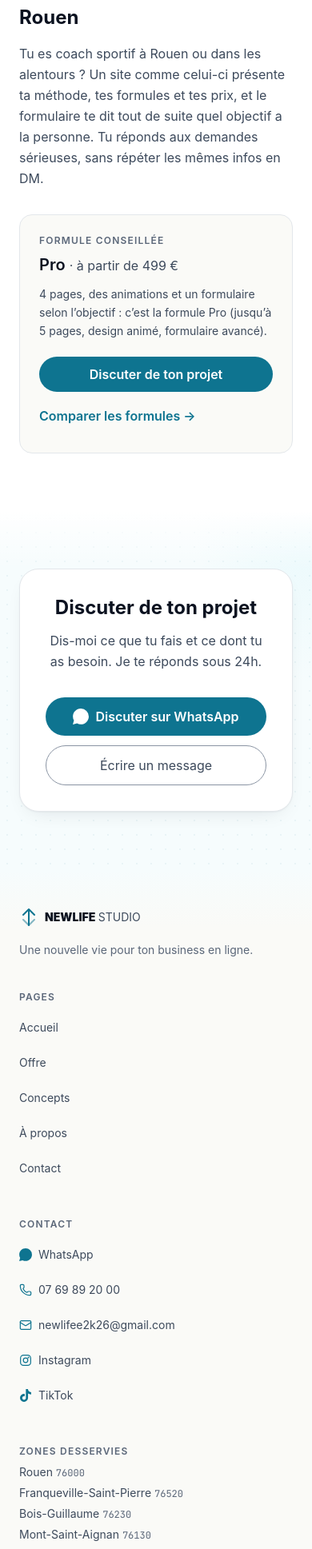
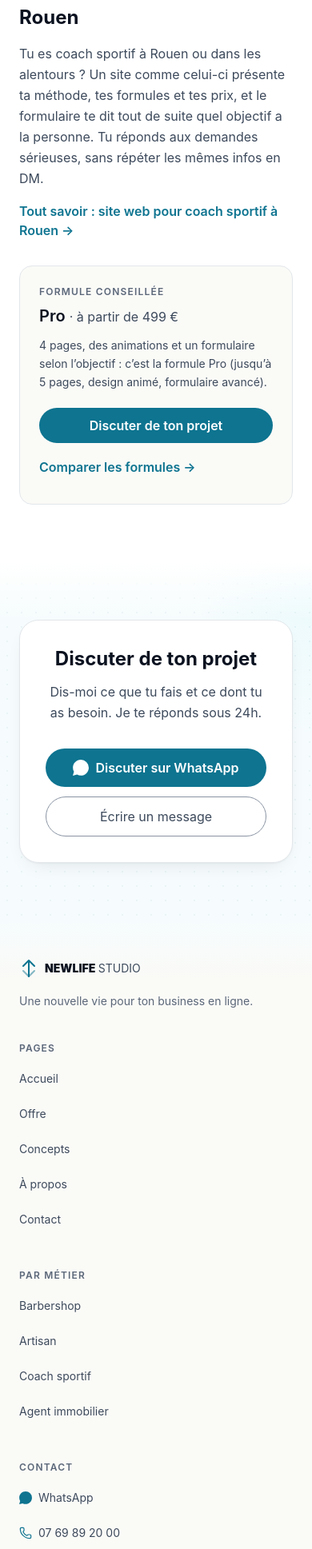
Before and after one commit to watteeuxi-coder/newlife-studio, a Next.js app: page /concepts/alex-fit in a window 390 px wide. Shown: the part 2792-4729 px from the top of the page at 80% size. Built offline with nearby package versions, Linux system fonts and the light colour scheme; no server answers.

Commit message:
feat(liens): pages métier reliées depuis le footer (« Par métier »), les cartes « Pour qui » de l'accueil et les pages concept
Co-Authored-By: Claude Opus 5.5 <noreply@anthropic.com>

```diff
--- a/app/concepts/[slug]/page.tsx
+++ b/app/concepts/[slug]/page.tsx
@@ -6,6 +6,7 @@ import { PROJECTS, getProject } from '@/lib/projects'
 import { pageMetadata } from '@/lib/seo'
 import { PLANS, SUR_MESURE } from '@/lib/forfaits'
 import { formuleSlug } from '@/lib/formules'
+import { METIERS } from '@/lib/metiers'
 import { breadcrumbJsonLd } from '@/lib/schema'
 import JsonLd from '@/components/layout/JsonLd'
 
@@ -43,6 +44,7 @@ export default function ConceptPage({ params }: { params: { slug: string } }) {
   const p = getProject(params.slug)
   if (!p) notFound()
   const others = PROJECTS.filter((o) => o.slug !== p.slug)
+  const metier = METIERS.find((m) => m.demo === p.slug)
 
   return (
     <>
@@ -134,6 +136,11 @@ export default function ConceptPage({ params }: { params: { slug: string } }) {
             <span className="kicker">À Rouen</span>
             <h2 className="text-2xl sm:text-3xl font-bold text-text-base mb-4">{p.local.title}</h2>
             <p className="text-text-dim leading-relaxed">{p.local.text}</p>
+            {metier && (
+              <Link href={`/${metier.slug}`} className={`${linkClass} mt-4`}>
+                Tout savoir&nbsp;: {metier.serviceName.toLowerCase()} à Rouen →
+              </Link>
+            )}
           </div>
           <div className="rounded-2xl border border-line bg-void p-6 sm:p-7">
             <p className="text-xs font-semibold uppercase tracking-widest text-text-muted mb-2">Formule conseillée</p>
--- a/components/layout/Footer.tsx
+++ b/components/layout/Footer.tsx
@@ -4,6 +4,7 @@ import { waLink, telLink, PHONE, SITE_CONFIG } from '@/lib/config'
 import { InstagramIcon, TikTokIcon } from '@/components/ui/SocialIcons'
 import { PAGES, LEGAL_PAGES } from '@/lib/nav'
 import { ZONES } from '@/lib/zones'
+import { METIERS } from '@/lib/metiers'
 import WaIcon from '@/components/ui/WaIcon'
 
 const linkClass =
@@ -13,7 +14,7 @@ export default function Footer() {
   return (
     // pb-28 sur mobile : la barre de navigation du bas ne recouvre pas les derniers liens
     <footer className="tone-base relative z-[1] pt-12 pb-28 md:pb-10">
-      <div className="wrap grid gap-10 md:grid-cols-2 lg:grid-cols-[1.4fr_1fr_1.2fr_1.2fr]">
+      <div className="wrap grid gap-10 md:grid-cols-2 lg:grid-cols-[1.3fr_0.8fr_1fr_1.1fr_1.1fr]">
         <div>
           <Link href="/" className="inline-flex items-center gap-2" aria-label="NEWLIFE STUDIO — Accueil">
             <span className="w-6 h-6 text-accent">
@@ -38,6 +39,17 @@ export default function Footer() {
             {PAGES.map((p) => (
               <li key={p.href}>
                 <Link href={p.href} className={linkClass}>{p.label}</Link>
+              </li>
+            ))}
+          </ul>
+        </nav>
+
+        <nav aria-label="Sites par métier">
+          <p className="text-xs font-semibold uppercase tracking-widest text-text-muted mb-2">Par métier</p>
+          <ul>
+            {METIERS.map((m) => (
+              <li key={m.slug}>
+                <Link href={`/${m.slug}`} className={linkClass}>{m.label}</Link>
               </li>
             ))}
           </ul>
--- a/components/sections/PourQui.tsx
+++ b/components/sections/PourQui.tsx
@@ -1,5 +1,6 @@
 'use client'
 
+import Link from 'next/link'
 import { motion } from 'framer-motion'
 import { Store, Hammer, Dumbbell, House, type LucideIcon } from 'lucide-react'
 import { revealHead, revealItem } from '@/lib/motion'
@@ -7,6 +8,8 @@ import { revealHead, revealItem } from '@/lib/motion'
 const PROFILES = [
   {
     who: 'Commerçants',
+    href: '/site-web-barbershop-rouen',
+    linkLabel: 'Exemple : site pour barbershop',
     Icon: Store as LucideIcon,
     tone: 'bg-pill-cyan-bg border-pill-cyan-line text-pill-cyan-text',
     examples: 'Boutique, barbershop, restaurant…',
@@ -14,6 +17,8 @@ const PROFILES = [
   },
   {
     who: 'Artisans',
+    href: '/site-web-artisan-rouen',
+    linkLabel: 'Site web pour artisan',
     Icon: Hammer as LucideIcon,
     tone: 'bg-pill-green-bg border-pill-green-line text-pill-green-text',
     examples: null,
@@ -21,6 +26,8 @@ const PROFILES = [
   },
   {
     who: 'Coachs',
+    href: '/site-web-coach-sportif-rouen',
+    linkLabel: 'Site web pour coach',
     Icon: Dumbbell as LucideIcon,
     tone: 'bg-pill-amber-bg border-pill-amber-line text-pill-amber-text',
     examples: null,
@@ -28,6 +35,8 @@ const PROFILES = [
   },
   {
     who: 'Immobilier',
+    href: '/site-web-agent-immobilier-rouen',
+    linkLabel: 'Site web pour l’immobilier',
     Icon: House as LucideIcon,
     tone: 'bg-pill-rose-bg border-pill-rose-line text-pill-rose-text',
     examples: null,
@@ -66,6 +75,9 @@ export default function PourQui() {
                 {p.examples && <p className="text-text-muted text-xs mt-1">{p.examples}</p>}
               </div>
               <p className="text-text-dim leading-relaxed mt-3">{p.text}</p>
+              <Link href={p.href} className="inline-flex items-center min-h-[44px] mt-2 text-accent font-semibold hover:text-accent-bright transition-colors">
+                {p.linkLabel} →
+              </Link>
             </motion.li>
           ))}
         </ul>
```
